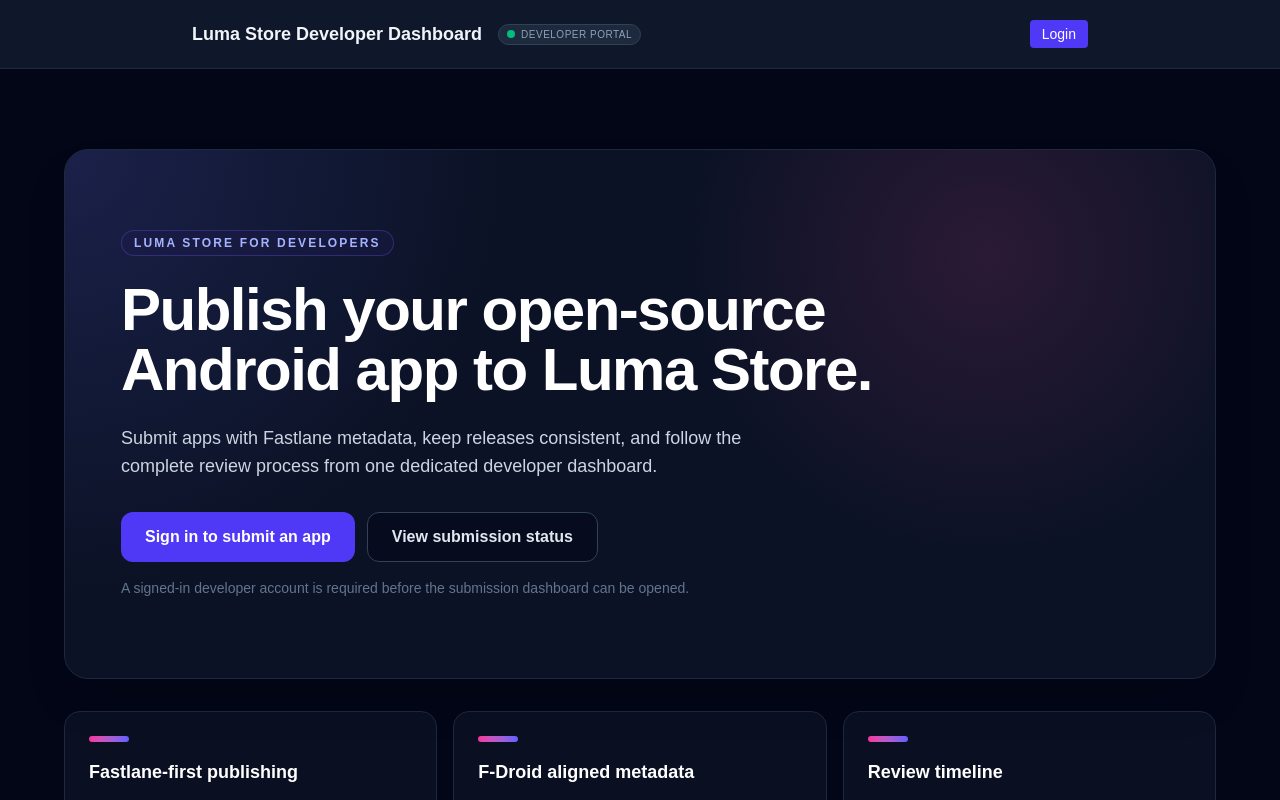
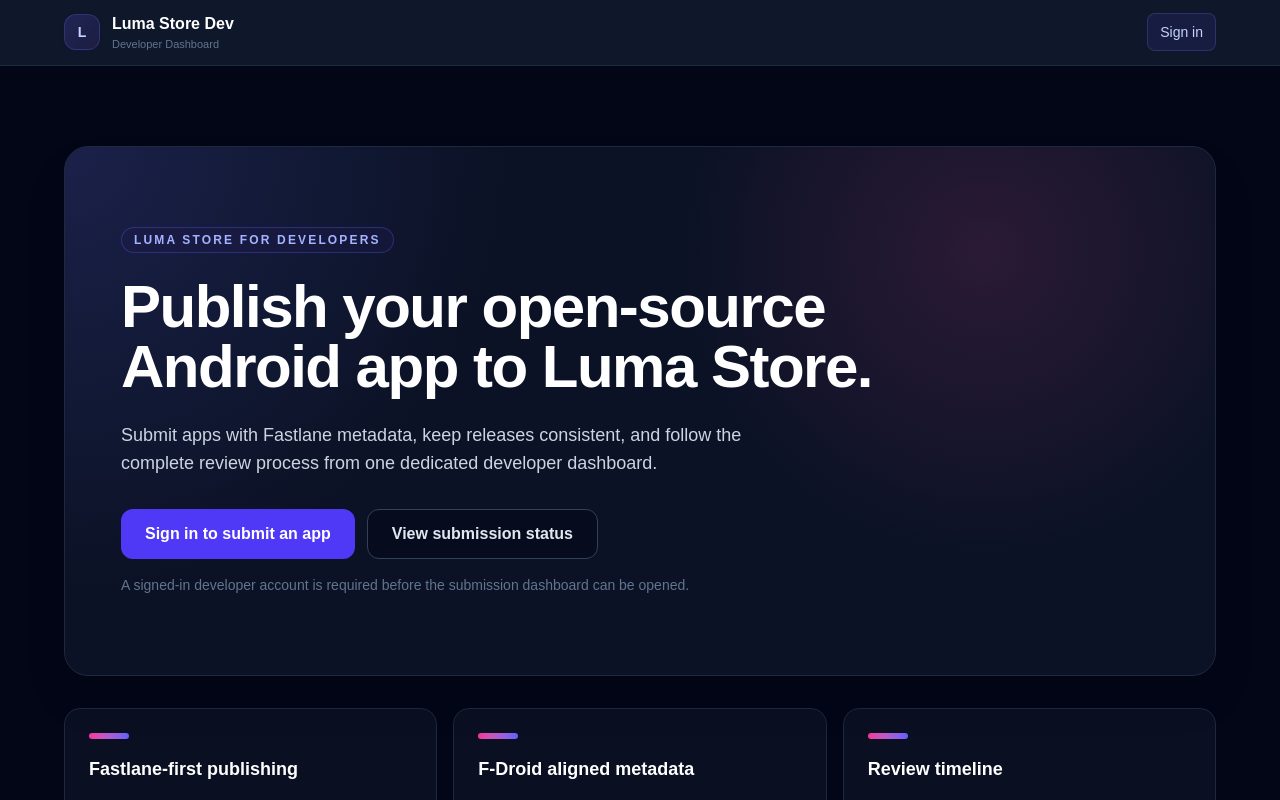
Before and after one commit to FreetimeMaker/Luma-Store-Dev-Dashboard, a Next.js app: page / in a window 1280 px wide. Shown: the top 800 px of the page. Built offline with nearby package versions, Linux system fonts and the light colour scheme; no server answers.

Commit message:
Restyle Luma developer header

```diff
--- a/app/components/AuthNav.tsx
+++ b/app/components/AuthNav.tsx
@@ -31,6 +31,7 @@ export default function AuthNav() {
   async function handleLogout() {
     await supabase.auth.signOut();
     router.push("/login");
+    router.refresh();
   }
 
   const name =
@@ -39,39 +40,48 @@ export default function AuthNav() {
     user?.email ||
     "User";
   const avatarUrl = user?.user_metadata?.avatar_url || user?.user_metadata?.picture || null;
+  const initials = String(name)
+    .split(" ")
+    .map((part: string) => part[0])
+    .filter(Boolean)
+    .slice(0, 2)
+    .join("")
+    .toUpperCase();
 
   return (
-    <nav className="mx-auto flex max-w-4xl items-center justify-between gap-3 py-2">
-      <div className="flex min-w-0 items-center gap-3 sm:gap-4">
-        <Link href="/" className="truncate text-base font-semibold text-slate-100 sm:text-lg">
-          Luma Store Developer Dashboard
+    <nav className="mx-auto flex max-w-6xl items-center justify-between gap-3">
+      <Link href="/" className="group flex min-w-0 items-center gap-3">
+        <div className="flex h-9 w-9 shrink-0 items-center justify-center rounded-xl border border-indigo-400/20 bg-gradient-to-br from-indigo-500/20 to-violet-500/10 text-sm font-bold text-indigo-200 shadow-sm shadow-indigo-950/40">
+          L
+        </div>
+        <div className="min-w-0">
+          <div className="truncate text-sm font-semibold text-white transition-colors group-hover:text-indigo-200 sm:text-base">
+            Luma Store Dev
+          </div>
+          <div className="hidden text-[11px] text-slate-500 sm:block">Developer Dashboard</div>
+        </div>
       </Link>
-        <div className="hidden items-center gap-1.5 rounded-full border border-slate-700 bg-slate-800 px-2 py-0.5 text-[10px] font-medium uppercase tracking-wider text-slate-400 sm:flex">
-          <div className="h-2 w-2 rounded-full bg-emerald-500" />
-          Developer Portal
-        </div>
-      </div>
 
-      <div className="flex items-center gap-4">
-        {loading ? (
-          <div className="hidden items-center gap-2 md:flex">
-            <span className="text-sm text-slate-400">Checking login...</span>
-          </div>
-        ) : user ? (
-          <div className="hidden items-center gap-4 md:flex">
+      <div className="flex items-center gap-2 sm:gap-3">
+        {!loading && user && (
           <Link
             href="/dashboard"
-              className="text-sm font-medium text-slate-300 transition-colors hover:text-indigo-400"
+            className="hidden rounded-lg px-3 py-2 text-sm font-medium text-slate-300 transition hover:bg-indigo-500/10 hover:text-indigo-200 sm:inline-flex"
           >
             Dashboard
           </Link>
-            <div className="flex items-center gap-3">
+        )}
+
+        {loading ? (
+          <span className="hidden text-sm text-slate-500 sm:inline">Checking login...</span>
+        ) : user ? (
+          <div className="flex items-center gap-2 rounded-xl border border-slate-800 bg-slate-950/50 p-1.5 pl-2 sm:gap-3">
             {avatarUrl ? (
               // eslint-disable-next-line @next/next/no-img-element
               <img
                 src={avatarUrl}
                 alt={`${name} profile`}
-                  className="h-8 w-8 rounded-full object-cover"
+                className="h-8 w-8 rounded-lg object-cover ring-1 ring-indigo-400/20"
                 onError={(event) => {
                   event.currentTarget.style.display = "none";
                 }}
@@ -79,34 +89,26 @@ export default function AuthNav() {
             ) : (
               <div
                 aria-hidden
-                  className="flex h-8 w-8 items-center justify-center rounded-full bg-slate-700 text-sm font-medium text-slate-300"
+                className="flex h-8 w-8 items-center justify-center rounded-lg bg-indigo-500/15 text-xs font-semibold text-indigo-200 ring-1 ring-indigo-400/20"
               >
-                  {String(name)
-                    .split(" ")
-                    .map((part: string) => part[0])
-                    .slice(0, 2)
-                    .join("")
-                    .toUpperCase()}
+                {initials || "U"}
               </div>
             )}
-              <span className="max-w-40 truncate text-sm text-slate-200">{name}</span>
+            <span className="hidden max-w-36 truncate text-sm text-slate-200 md:inline">{name}</span>
             <button
               onClick={handleLogout}
-                className="rounded bg-red-600 px-3 py-1 text-sm text-white transition-colors hover:bg-red-700"
+              className="rounded-lg px-3 py-1.5 text-sm font-medium text-slate-400 transition hover:bg-rose-500/10 hover:text-rose-300"
             >
               Logout
             </button>
           </div>
-          </div>
         ) : (
-          <div className="flex items-center gap-4">
           <Link
             href="/login"
-              className="rounded bg-indigo-600 px-3 py-1 text-sm text-white transition-colors hover:bg-indigo-700"
+            className="rounded-lg border border-indigo-400/20 bg-indigo-500/10 px-3 py-2 text-sm font-medium text-indigo-200 transition hover:border-indigo-400/30 hover:bg-indigo-500/15 hover:text-white"
           >
-              Login
+            Sign in
           </Link>
-          </div>
         )}
       </div>
     </nav>
```
Lines whose indentation alone changed are shown as unchanged.
